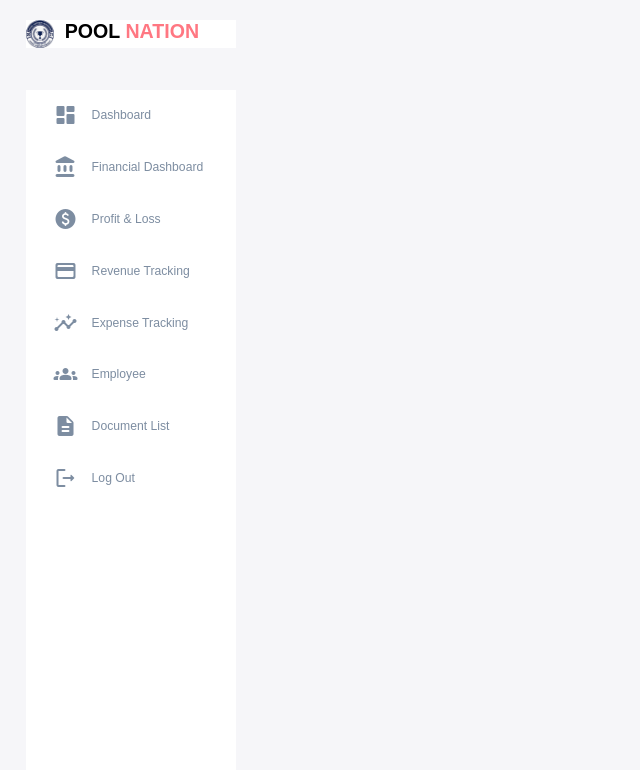
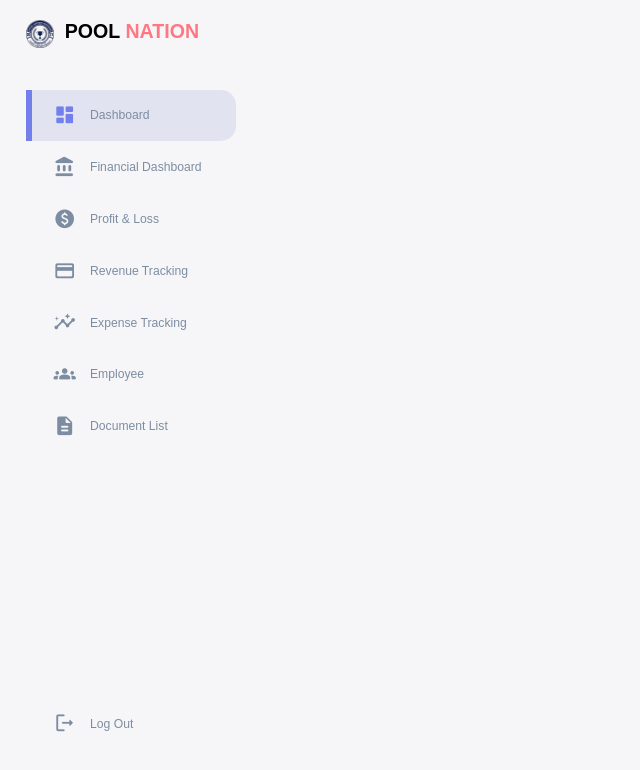
Before and after one commit to mehedi0022/admin_dashboard, a plain HTML site: page index.html in a window 1280 px wide. Shown: the whole page, without its empty margins (0-640 px from the left). Drawn offline with Linux system fonts and the light colour scheme.

Commit message:
Developer Mehedi

```diff
--- a/index.html
+++ b/index.html
@@ -25,7 +25,7 @@
             </div>
 
             <div class="sidebar">
-                <a href="#">
+                <a href="#" class="active">
                     <span class="material-icons-round">dashboard</span>
                     <h3>Dashboard</h3>
                 </a>
--- a/style.css
+++ b/style.css
@@ -109,7 +109,7 @@ aside{
     height: 100vh;
 }
 aside .top{
-    background: white;
+
     display: flex;
     align-items: center;
     justify-content: space-between;
@@ -129,7 +129,6 @@ aside .close{
 
 /*======sidebar======*/
 aside .sidebar{
-    background: white;
     display: flex;
     flex-direction: column;
     height: 86vh;
@@ -147,4 +146,37 @@ aside .sidebar a{
     align-items: center;
     position: relative;
     height: 3.7rem;
+    transition: all 300ms ease;
 }
+aside .sidebar a span{
+    font-size: 1.6rem;
+    transition: all 300ms ease;
+}
+aside .sidebar a:last-child{
+    position: absolute;
+    bottom: 2rem;
+    width: 100%;
+}
+aside .sidebar a.active{
+    background: var(--color-light);
+    color: va(--color-primary);
+    margin-left: 0;
+    border-radius: 0 15px 15px 0;
+}
+aside .sidebar a.active:before{
+    content: "";
+    width: 6px;
+    height: 100%;
+    background: var(--color-primary);
+}
+aside .sidebar a.active span{
+    color: var(--color-primary);
+    margin-left: calc(1rem - 6px);
+}
+aside .sidebar a:hover{
+    color: var(--color-primary);
+
+}
+aside .sidebar a:hover span{
+    margin-left: 1rem;
+}
```
